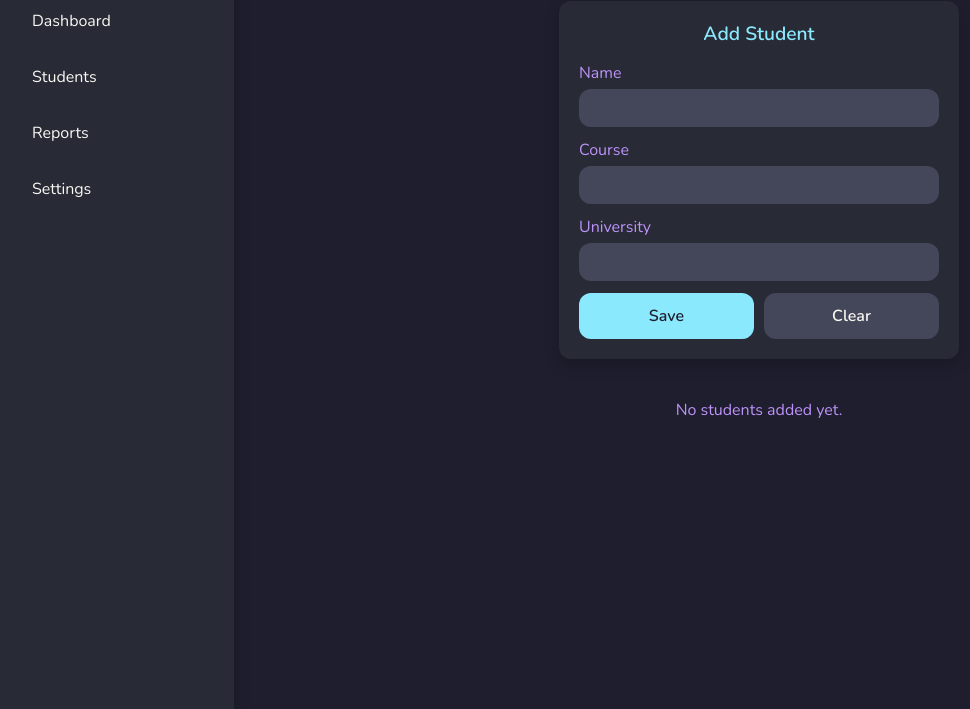
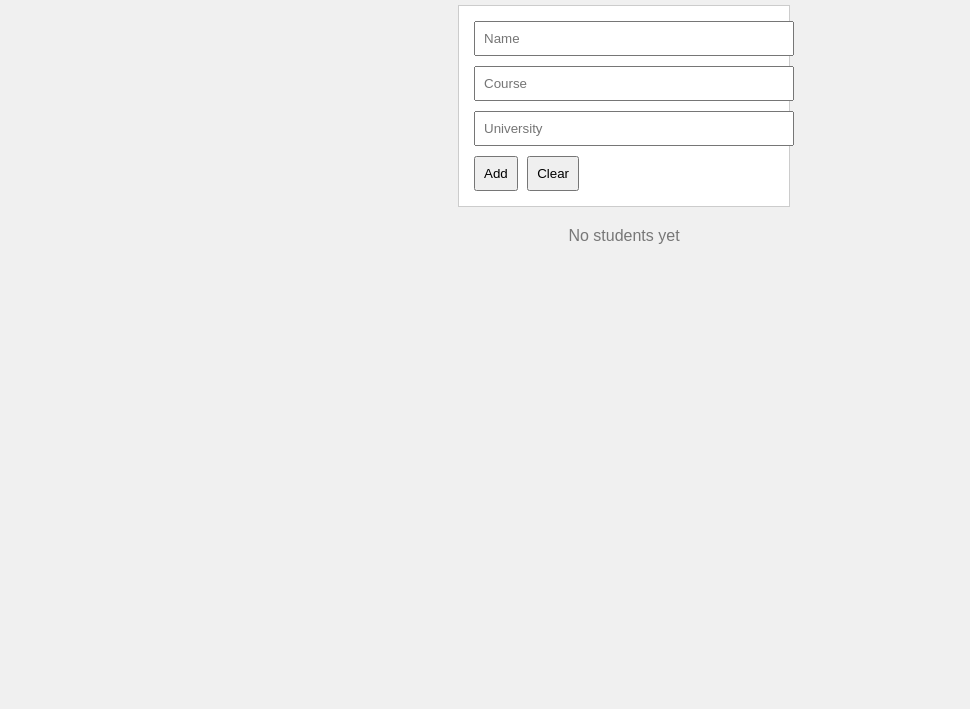
Before and after one commit to Suryateja-1999/Dynamic-Gallery, a plain HTML site: page tasks/task8/task8.html in a window 1280 px wide. Shown: the part 91-800 px from the top of the page, without its empty margins (16-986 px from the left). Drawn offline with nearby package versions, Linux system fonts and the light colour scheme.

Commit message:
Update task8.html

```diff
--- a/tasks/task8/task8.html
+++ b/tasks/task8/task8.html
@@ -2,296 +2,91 @@
 <html lang="en">
 <head>
   <meta charset="UTF-8">
-    <meta name="viewport" content="width=device-width, initial-scale=1.0">
-    <title>Student Management</title>
-    <link rel="stylesheet" href="https://fonts.googleapis.com/css2?family=Nunito:wght@400;600&display=swap">
+  <meta name="viewport" content="width=device-width, initial-scale=1.0"/>
+  <title>Student Manager</title>
   <style>
-        :root {
-            --background: #1e1e2e;
-            --card-bg: #282a36;
-            --primary: #8be9fd;
-            --primary-hover: #66d9ef;
-            --text: #f8f8f2;
-            --text-secondary: #bd93f9;
-            --border: rgba(255, 255, 255, 0.1);
-            --radius: 12px;
-            --shadow: 0 6px 15px rgba(0, 0, 0, 0.2);
-            --transition: all 0.3s ease-in-out;
+    body {
+      font-family: sans-serif;
+      background: #f0f0f0;
+      padding: 20px;
     }
-
-        * {
-            margin: 0;
-            padding: 0;
-            box-sizing: border-box;
-            font-family: 'Nunito', sans-serif;
+    .box {
+      max-width: 300px;
+      margin: auto;
+      background: #fff;
+      padding: 15px;
+      border: 1px solid #ccc;
     }
-
-        /* Page Layout */
-        body {
-            display: flex;
-            min-height: 100vh;
-            background: var(--background);
-            color: var(--text);
+    input {
+      width: 100%;
+      margin-bottom: 10px;
+      padding: 8px;
     }
-
-        /* Sidebar */
-        .sidebar {
-            width: 250px;
-            background: var(--card-bg);
-            padding: 30px;
-            box-shadow: var(--shadow);
-            position: fixed;
-            height: 100vh;
-            transition: var(--transition);
+    button {
+      padding: 8px;
+      margin-right: 5px;
+      cursor: pointer;
     }
-
-        .sidebar h2 {
-            font-size: 1.8rem;
-            font-weight: bold;
-            color: var(--primary);
-            text-align: center;
-            margin-bottom: 20px;
+    .list {
+      max-width: 300px;
+      margin: 20px auto 0;
     }
-
-        .sidebar ul {
-            list-style: none;
-            padding: 0;
-        }
-
-        .sidebar ul li {
-            padding: 12px 18px;
-            font-size: 1rem;
-            cursor: pointer;
-            transition: var(--transition);
-            border-radius: var(--radius);
-            margin-bottom: 10px;
-        }
-
-        .sidebar ul li:hover {
-            background: var(--primary);
-            color: var(--background);
-        }
-
-        /* Main Content */
-        .main {
-            margin-left: 270px;
-            padding: 40px;
-            flex-grow: 1;
-            display: flex;
-            flex-direction: column;
-            gap: 20px;
-        }
-
-        .header {
-            font-size: 1.5rem;
-            font-weight: bold;
-            color: var(--primary);
-            text-align: center;
-        }
-
-        /* Floating Add Student Form */
-        .form-card {
-            background: var(--card-bg);
-            padding: 20px;
-            border-radius: var(--radius);
-            box-shadow: var(--shadow);
-            width: 100%;
-            max-width: 400px;
-            margin: 0 auto;
-        }
-
-        .form-card h3 {
-            font-size: 1.2rem;
-            margin-bottom: 15px;
-            text-align: center;
-            color: var(--primary);
-        }
-
-        .form-group {
-            margin-bottom: 12px;
-        }
-
-        label {
-            font-size: 1rem;
-            color: var(--text-secondary);
-            display: block;
+    .item {
+      background: #fff;
+      padding: 10px;
+      border: 1px solid #ccc;
       margin-bottom: 5px;
     }
-
-        input {
-            width: 100%;
-            padding: 10px;
-            border-radius: var(--radius);
-            border: none;
-            background: #44475a;
-            color: var(--text);
-            outline: none;
-        }
-
-        input:focus {
-            border: 2px solid var(--primary);
-        }
-
-        .button-group {
-            display: flex;
-            gap: 10px;
-            margin-top: 10px;
-        }
-
-        .btn {
-            flex: 1;
-            padding: 12px;
-            font-size: 1rem;
-            font-weight: bold;
-            border-radius: var(--radius);
-            cursor: pointer;
-            border: none;
-        }
-
-        .btn-primary {
-            background: var(--primary);
-            color: var(--background);
-        }
-
-        .btn-primary:hover {
-            background: var(--primary-hover);
-        }
-
-        .btn-secondary {
-            background: #44475a;
-            color: var(--text);
-        }
-
-        .btn-secondary:hover {
-            background: #6272a4;
-        }
-
-        /* Student Cards */
-        .student-grid {
-            display: grid;
-            grid-template-columns: repeat(auto-fit, minmax(250px, 1fr));
-            gap: 20px;
-            margin-top: 20px;
-        }
-
-        .student-card {
-            background: var(--card-bg);
-            padding: 15px;
-            border-radius: var(--radius);
-            box-shadow: var(--shadow);
-            text-align: center;
-            transition: var(--transition);
-        }
-
-        .student-card:hover {
-            transform: translateY(-5px);
-        }
-
-        .student-card h4 {
-            font-size: 1.2rem;
-            color: var(--primary);
-            margin-bottom: 5px;
-        }
-
-        .student-card p {
-            font-size: 1rem;
-            color: var(--text-secondary);
-        }
-
-        .action-buttons {
-            margin-top: 10px;
-        }
-
-        .delete-btn {
-            background: #ff5555;
-            padding: 6px 12px;
-            border: none;
-            border-radius: var(--radius);
-            cursor: pointer;
-            color: white;
-        }
-
-        /* Responsive */
-        @media (max-width: 768px) {
-            .sidebar {
-                width: 220px;
-            }
-            .main {
-                margin-left: 240px;
-            }
-        }
-
   </style>
 </head>
 <body>
 
-    <!-- Sidebar -->
-    <div class="sidebar">
-        <h2>StudentSys</h2>
-        <ul>
-            <li>Dashboard</li>
-            <li>Students</li>
-            <li>Reports</li>
-            <li>Settings</li>
-        </ul>
+<h2 style="text-align:center;">Student Manager</h2>
+
+<div class="box">
+  <input id="name" placeholder="Name">
+  <input id="course" placeholder="Course">
+  <input id="uni" placeholder="University">
+  <button onclick="add()">Add</button>
+  <button onclick="clearForm()">Clear</button>
 </div>
 
-    <!-- Main Content -->
-    <div class="main">
-        <div class="header">Manage Students</div>
-
-        <!-- Student Form -->
-        <div class="form-card">
-            <h3>Add Student</h3>
-            <input type="hidden" id="edit_id">
-            <div class="form-group"><label>Name</label><input type="text" id="name"></div>
-            <div class="form-group"><label>Course</label><input type="text" id="course"></div>
-            <div class="form-group"><label>University</label><input type="text" id="university"></div>
-            <div class="button-group">
-                <button class="btn btn-primary" onclick="saveStudent()">Save</button>
-                <button class="btn btn-secondary" onclick="clearForm()">Clear</button>
-            </div>
-        </div>
-
-        <!-- Student Grid -->
-        <div class="student-grid" id="student-list">
-            <p style="text-align:center; color: var(--text-secondary);">No students added yet.</p>
-        </div>
+<div class="list" id="list">
+  <p style="text-align:center; color:#777;">No students yet</p>
 </div>
 
 <script>
-        let students = [];
+  const students = [];
 
-        function saveStudent() {
+  function add() {
     const name = document.getElementById("name").value.trim();
     const course = document.getElementById("course").value.trim();
-            const university = document.getElementById("university").value.trim();
+    const uni = document.getElementById("uni").value.trim();
 
-            if (!name || !course || !university) return alert("All fields are required!");
+    if (!name || !course || !uni) {
+      alert("Please fill all fields");
+      return;
+    }
 
-            students.push({ name, course, university });
-            displayStudents();
+    students.push({ name, course, uni });
+    show();
     clearForm();
   }
 
-        function displayStudents() {
-            let list = document.getElementById("student-list");
+  function show() {
+    const list = document.getElementById("list");
     list.innerHTML = students.map(s => `
-                <div class="student-card">
-                    <h4>${s.name}</h4>
-                    <p>${s.course} - ${s.university}</p>
-                    <button class="delete-btn" onclick="deleteStudent('${s.name}')">Delete</button>
+      <div class="item">
+        <strong>${s.name}</strong><br>
+        ${s.course} - ${s.uni}
       </div>
     `).join("");
   }
 
   function clearForm() {
-            document.querySelectorAll("input").forEach(input => input.value = "");
-        }
-
-        function deleteStudent(name) {
-            students = students.filter(s => s.name !== name);
-            displayStudents();
+    document.getElementById("name").value = "";
+    document.getElementById("course").value = "";
+    document.getElementById("uni").value = "";
   }
 </script>
 
```
Lines whose indentation alone changed are shown as unchanged.
